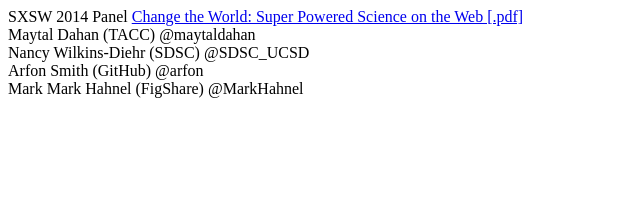
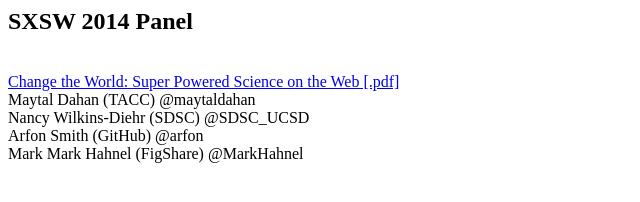
Before and after one commit to maytaldahan/sxsw2014, a plain HTML site: page index.html in a window 1280 px wide. Shown: the whole page, without its empty margins (0-640 px from the left). Drawn offline with Linux system fonts and the light colour scheme.

Commit message:
Update index.html

```diff
--- a/index.html
+++ b/index.html
@@ -1,4 +1,4 @@
-<h3></h3>SXSW 2014 Panel</h3>
+<h2>SXSW 2014 Panel</h2><br>
 <a href="SXSW2014.pdf">Change the World: Super Powered Science on the Web [.pdf]</a><br>
 Maytal Dahan (TACC) @maytaldahan<br>
 Nancy Wilkins-Diehr (SDSC) @SDSC_UCSD<br>
```
